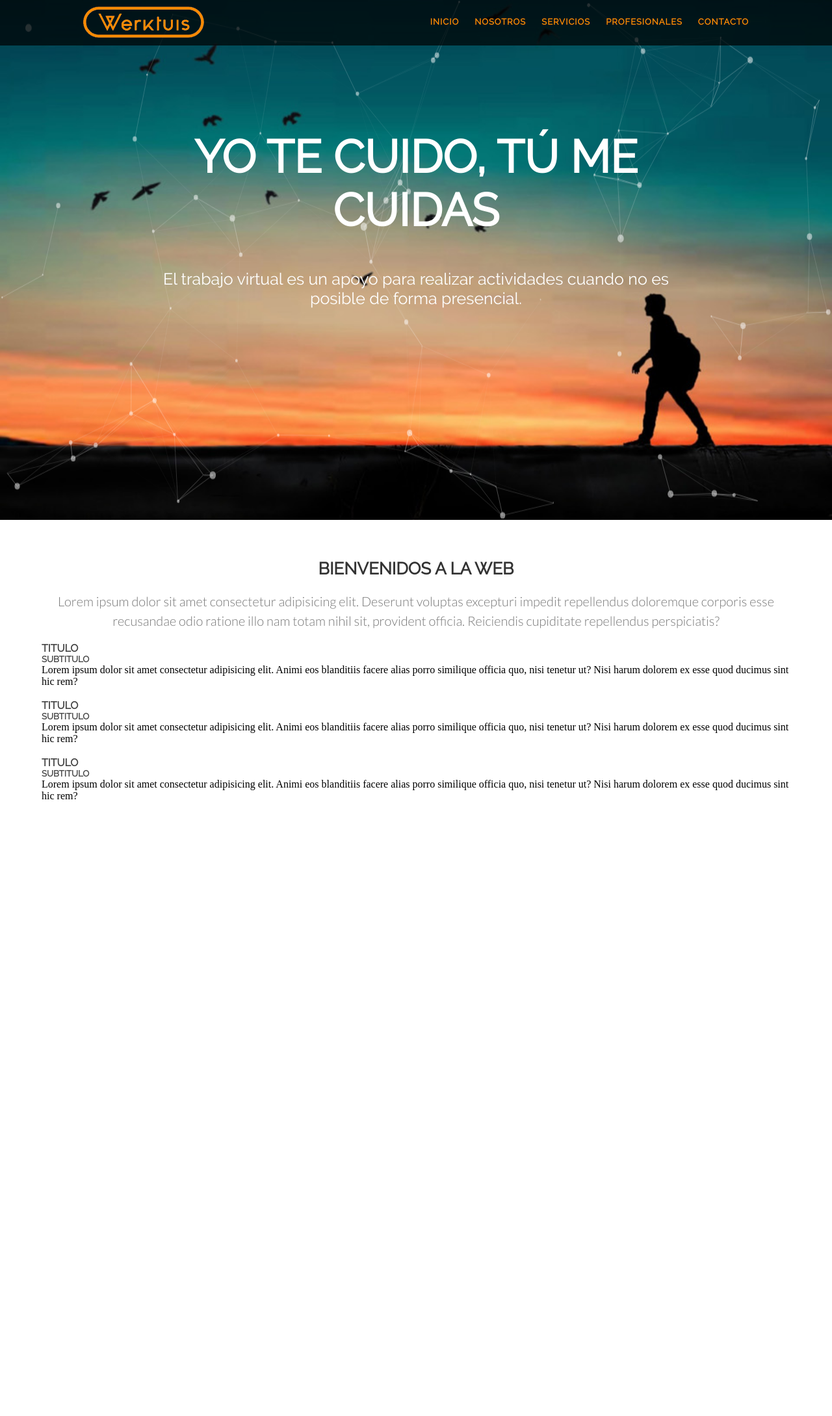
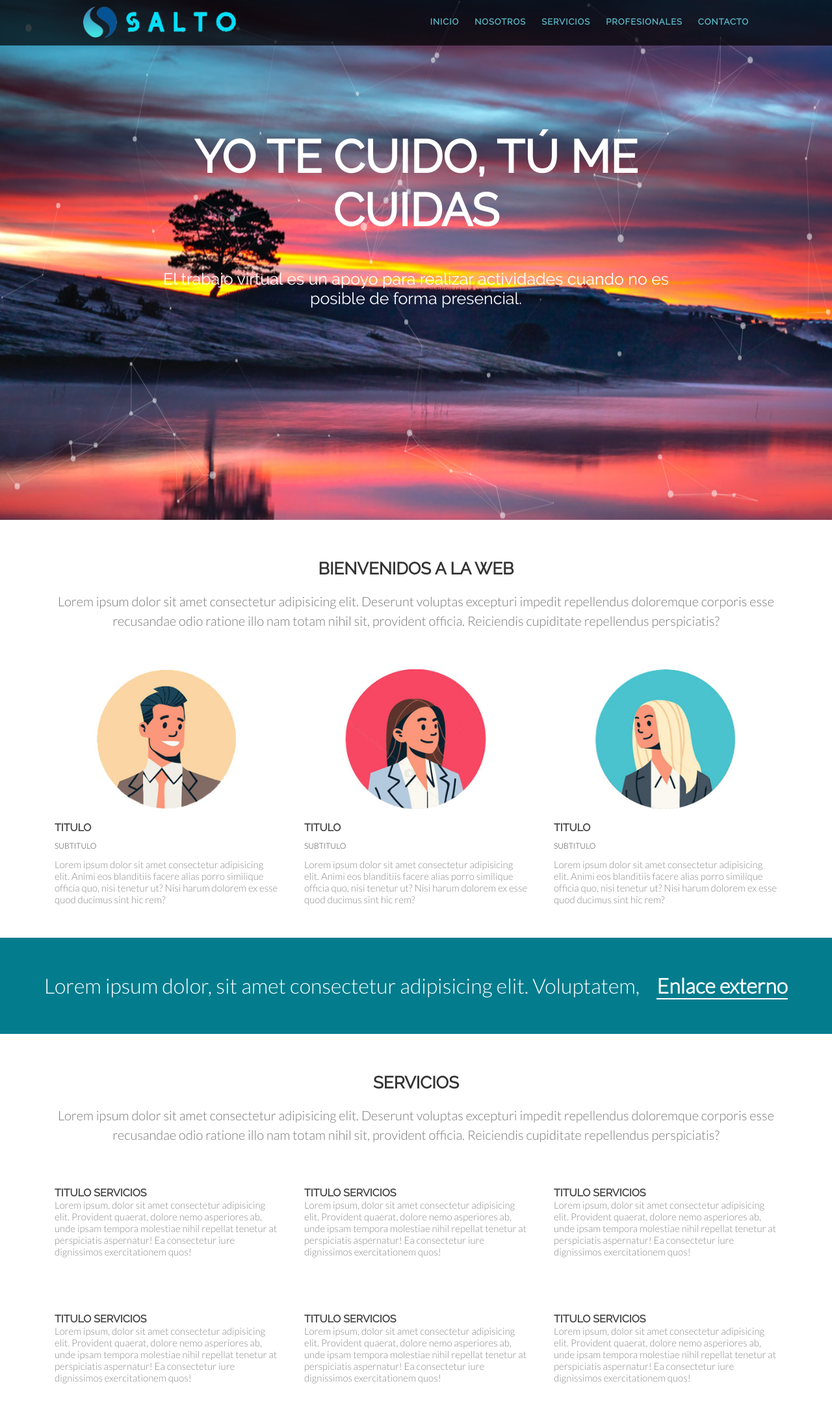
Before and after one commit to simarek/WebPrueba2, a PHP site: page / in a window 1280 px wide. Shown: the whole page at 65% size. Before the commit the page ends 1230 px from the top, so only its background shows below. Run offline with PHP 8.4, Linux system fonts and the light colour scheme; some libraries are stand-ins or nearby versions.

Commit message:
nuevos cambios

```diff
--- a/index.html
+++ b/index.html
@@ -8,6 +8,10 @@
     <link rel="stylesheet" href="styles/slider.css" />
     <link rel="stylesheet" href="styles/animate.css" />
     <link rel="stylesheet" href="styles/secciones.css" />
+    <script
+      src="https://kit.fontawesome.com/9277a3a883.js"
+      crossorigin="anonymous"
+    ></script>
   </head>
   <body>
     <header>
@@ -18,7 +22,7 @@
             <a href="index.html">ContactMe</a>
             <img src="/images/logo3.png" width="36" height="36" />
             <img src="/images/logoT.png" height="42" /> -->
-            <img src="/images/logoW.png" height="48" />
+            <img src="/images/logoS.png" height="48" />
           </p>
         </div>
         <nav>
@@ -52,9 +56,23 @@
           Reiciendis cupiditate repellendus perspiciatis?
         </h3>
       </section>
+
       <section class="contenedor-columnas">
-        <div>
-          <img src="" alt="" />
+        <div class="columnasx3">
+          <img src="/images/prof1.jpg" alt="" />
+          <h4>Titulo</h4>
+          <h5>Subtitulo</h5>
+          <p>
+            Lorem ipsum dolor sit amet consectetur adipisicing elit. Animi eos
+            blanditiis facere alias porro similique officia quo, nisi tenetur
+            ut? Nisi harum dolorem ex esse quod ducimus sint hic rem?
+          </p>
+        </div>
+      </section>
+
+      <section class="contenedor-columnas">
+        <div class="columnasx3">
+          <img src="/images/prof2.jpg" alt="" />
           <h4>Titulo</h4>
           <h5>Subtitulo</h5>
           <p>
@@ -65,20 +83,8 @@
         </div>
       </section>
       <section class="contenedor-columnas">
-        <div>
-          <img src="" alt="" />
-          <h4>Titulo</h4>
-          <h5>Subtitulo</h5>
-          <p>
-            Lorem ipsum dolor sit amet consectetur adipisicing elit. Animi eos
-            blanditiis facere alias porro similique officia quo, nisi tenetur
-            ut? Nisi harum dolorem ex esse quod ducimus sint hic rem?
-          </p>
-        </div>
-      </section>
-      <section class="contenedor-columnas">
-        <div>
-          <img src="" alt="" />
+        <div class="columnasx3">
+          <img src="/images/prof3.jpg" alt="" />
           <h4>Titulo</h4>
           <h5>Subtitulo</h5>
           <p>
@@ -89,13 +95,103 @@
         </div>
       </section>
     </section>
+
+    <section class="banner-1">
+      <h3>
+        Lorem ipsum dolor, sit amet consectetur adipisicing elit. Voluptatem,
+        <a href="#">Enlace externo</a>
+      </h3>
+    </section>
+
+    <section class="wap">
+      <section class="bienvenidos">
+        <h2>Servicios</h2>
+        <h3>
+          Lorem ipsum dolor sit amet consectetur adipisicing elit. Deserunt
+          voluptas excepturi impedit repellendus doloremque corporis esse
+          recusandae odio ratione illo nam totam nihil sit, provident officia.
+          Reiciendis cupiditate repellendus perspiciatis?
+        </h3>
+      </section>
+      <section class="contenedor-columnas">
+        <div class="columnasx3">
+          <h4>Titulo Servicios</h4>
+          <p>
+            Lorem ipsum, dolor sit amet consectetur adipisicing elit. Provident
+            quaerat, dolore nemo asperiores ab, unde ipsam tempora molestiae
+            nihil repellat tenetur at perspiciatis aspernatur! Ea consectetur
+            iure dignissimos exercitationem quos!
+          </p>
+        </div>
+        <div class="columnasx3">
+          <h4>Titulo Servicios</h4>
+          <p>
+            Lorem ipsum, dolor sit amet consectetur adipisicing elit. Provident
+            quaerat, dolore nemo asperiores ab, unde ipsam tempora molestiae
+            nihil repellat tenetur at perspiciatis aspernatur! Ea consectetur
+            iure dignissimos exercitationem quos!
+          </p>
+        </div>
+        <div class="columnasx3">
+          <h4>Titulo Servicios</h4>
+          <p>
+            Lorem ipsum, dolor sit amet consectetur adipisicing elit. Provident
+            quaerat, dolore nemo asperiores ab, unde ipsam tempora molestiae
+            nihil repellat tenetur at perspiciatis aspernatur! Ea consectetur
+            iure dignissimos exercitationem quos!
+          </p>
+        </div>
+      </section>
+      <section class="contenedor-columnas">
+        <div class="columnasx3">
+          <h4>Titulo Servicios</h4>
+          <p>
+            Lorem ipsum, dolor sit amet consectetur adipisicing elit. Provident
+            quaerat, dolore nemo asperiores ab, unde ipsam tempora molestiae
+            nihil repellat tenetur at perspiciatis aspernatur! Ea consectetur
+            iure dignissimos exercitationem quos!
+          </p>
+        </div>
+        <div class="columnasx3">
+          <h4>Titulo Servicios</h4>
+          <p>
+            Lorem ipsum, dolor sit amet consectetur adipisicing elit. Provident
+            quaerat, dolore nemo asperiores ab, unde ipsam tempora molestiae
+            nihil repellat tenetur at perspiciatis aspernatur! Ea consectetur
+            iure dignissimos exercitationem quos!
+          </p>
+        </div>
+        <div class="columnasx3">
+          <h4>Titulo Servicios</h4>
+          <p>
+            Lorem ipsum, dolor sit amet consectetur adipisicing elit. Provident
+            quaerat, dolore nemo asperiores ab, unde ipsam tempora molestiae
+            nihil repellat tenetur at perspiciatis aspernatur! Ea consectetur
+            iure dignissimos exercitationem quos!
+          </p>
+        </div>
+      </section>
+    </section>
     <br />
     <br />
     <br />
     <br />
     <br />
     <br />
-    <div><p></p></div>
+    <br />
+    <br />
+    <br />
+    <br />
+    <br />
+    <br />
+    <br />
+    <br />
+    <br />
+    <br />
+    <br />
+    <br />
+    <br />
+    <br />
     <script src="js/particles.js"></script>
     <script src="js/app.js"></script>
     <script src="https://ajax.googleapis.com/ajax/libs/jquery/3.5.1/jquery.min.js"></script>
--- a/styles/secciones.css
+++ b/styles/secciones.css
@@ -23,6 +23,24 @@ h3 {
   color: #777;
 }
 
+h4 {
+  margin-top: 15px;
+  font-size: 16px;
+}
+
+h5 {
+  font-family: Lato, sans-serif;
+  line-height: 1.5;
+  font-weight: normal;
+  padding: 10px 0px;
+  font-size: 12px;
+}
+
+p {
+  color: #888;
+  font-family: Lato, sans-serif;
+  font-size: 15px;
+}
 .wap {
   width: 90%;
   margin: auto;
@@ -32,3 +50,54 @@ h3 {
   margin-top: 60px;
   text-align: center;
 }
+
+.contenedor-columnas {
+  width: 100%;
+  /*margin: auto;*/
+  margin-top: 30px;
+}
+
+.columnasx3 {
+  width: 33.333%;
+  float: left;
+  padding: 20px 20px;
+  box-sizing: border-box;
+  margin: auto;
+  margin-bottom: 30px;
+}
+
+.columnasx3 img {
+  width: 100%;
+}
+
+.banner-1 {
+  width: 100%;
+  background: #037d8e;
+  clear: both;
+  padding-top: 30px;
+  padding-left: 50px;
+  padding-right: 50px;
+  padding-bottom: 50px;
+  /*centrar todo*/
+  text-align: center;
+  box-sizing: border-box;
+  transition: 0.4s;
+}
+
+.banner-1:hover {
+  background: #444;
+  transition: 0.4s;
+}
+
+.banner-1 h3 {
+  color: #fff;
+  font-size: 32px;
+}
+
+.banner-1 a {
+  text-decoration: none;
+  margin-left: 20px;
+  font-weight: bold;
+  color: #fff;
+  border-bottom: 2px solid #fff;
+}
--- a/styles/slider.css
+++ b/styles/slider.css
@@ -1,5 +1,5 @@
 #particles-js {
-  background: url(../images/fondo9.jpg);
+  background: url(../images/fondo8.jpg);
   /*centrar la imagen*/
   background-position: center;
   /* abligara  estar dentro de las dimensiones */
--- a/styles/styles.css
+++ b/styles/styles.css
@@ -58,7 +58,7 @@ nav ul li {
 }
 
 nav ul li a {
-  color: #ff8a04;
+  color: #5bb9c6;
   font-size: 13px;
   text-decoration: none;
   text-transform: uppercase;
```
Also changed, not shown: images/logoS.png (added), images/logoT.png (deleted), images/prof1.jpg (added), images/prof2.jpg (added), images/prof3.jpg (added).
